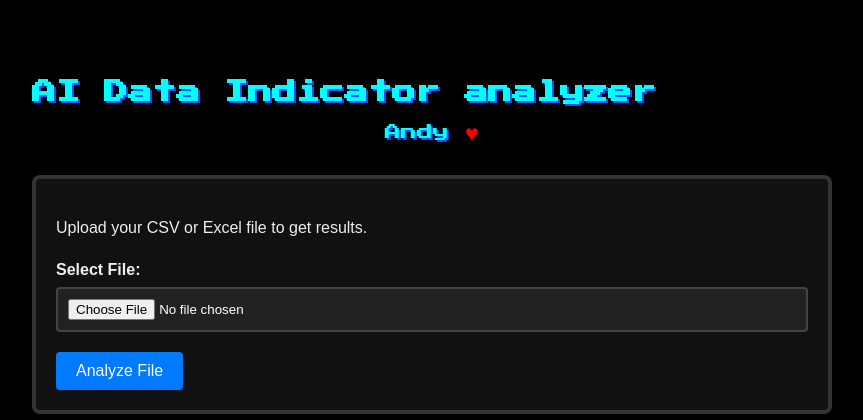
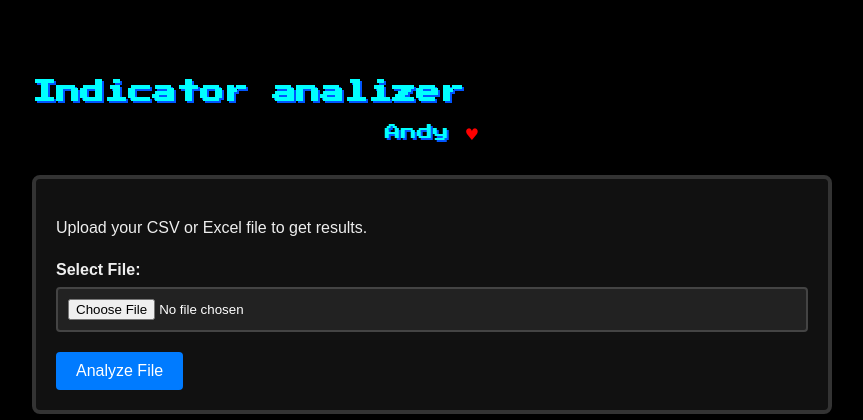
Before and after one commit to Ivanmsci/analyzer, a Flask app: page / in a window 1280 px wide. Shown: the top 420 px of the page, without its empty margins (208-1071 px from the left). Run offline with Flask 3, Linux system fonts and the light colour scheme; some libraries are stand-ins or nearby versions.

Commit message:
Rename app to Indicator analizer

```diff
--- a/templates/index.html
+++ b/templates/index.html
@@ -84,7 +84,7 @@
 </head>
 
 <body>
-  <h1 style="margin-bottom: 10px;">AI Data Indicator analyzer</h1>
+  <h1 style="margin-bottom: 10px;">Indicator analizer</h1>
   <div
     style="text-align: center; font-family: 'Press Start 2P', cursive; font-size: 16px; color: #00ffff; margin-bottom: 30px; text-shadow: 2px 2px #0055ff;">
     Andy <span style="color: red; text-shadow: none;">&hearts;</span>
```
